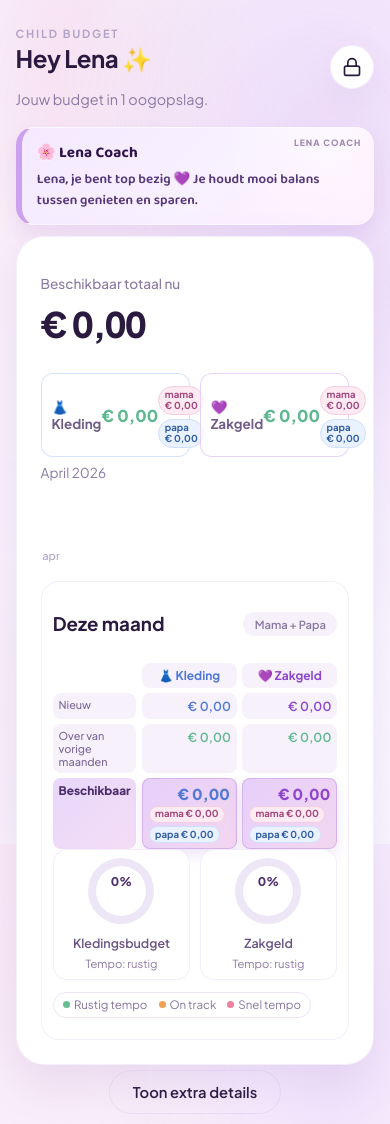
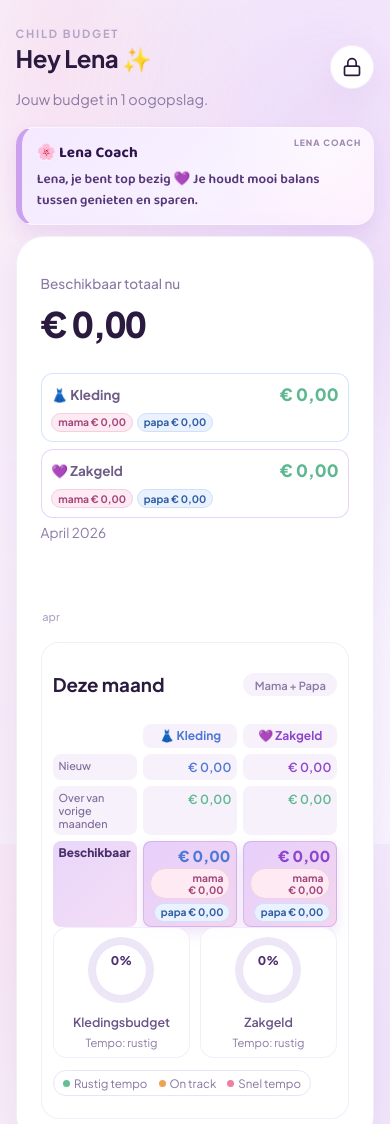
Before and after one commit to yoma/childbudget, a plain HTML site: page index.html in a window 390 px wide. Shown: the top 1124 px of the page. Drawn offline with nearby package versions, Linux system fonts and the light colour scheme.

Commit message:
Add files via upload

```diff
--- a/assets/css/styles.css
+++ b/assets/css/styles.css
@@ -206,9 +206,10 @@ body {
   padding: 0.62rem 0.72rem;
   background: rgba(255, 255, 255, 0.72);
   border: 1px solid var(--card-border);
-  display: flex;
-  justify-content: space-between;
+  display: grid;
+  grid-template-columns: 1fr auto;
   align-items: center;
+  gap: 0.28rem 0.45rem;
   font-size: 0.9rem;
   font-weight: 700;
   color: #6f5d88;
@@ -244,6 +245,7 @@ body {
   display: flex;
   gap: 0.28rem;
   flex-wrap: wrap;
+  grid-column: 1 / -1;
 }
 
 .balance-chart {
@@ -383,8 +385,27 @@ body {
 }
 
 @media (max-width: 640px) {
+  .top-availability-breakdown {
+    grid-template-columns: 1fr;
+    gap: 0.48rem;
+  }
+
+  .top-availability-pill {
+    grid-template-columns: 1fr auto;
+    padding: 0.56rem 0.6rem;
+  }
+
+  .top-availability-pill strong {
+    font-size: 1.06rem;
+  }
+
+  .top-availability-split {
+    gap: 0.22rem;
+  }
+
   .overview-matrix {
-    grid-template-columns: 0.8fr 1fr 1fr;
+    grid-template-columns: 0.9fr 1fr 1fr;
+    gap: 0.38rem;
   }
 
   .overview-matrix-head,
@@ -407,12 +428,14 @@ body {
   }
 
   .overview-split-mini {
-    gap: 0.2rem;
+    gap: 0.22rem;
+    display: grid;
+    justify-items: end;
   }
 
   .parent-mini-pill {
-    font-size: 0.6rem;
-    padding: 0.11rem 0.34rem;
+    font-size: 0.64rem;
+    padding: 0.14rem 0.38rem;
   }
 }
 
@@ -1416,6 +1439,13 @@ label > span {
   margin: 0;
 }
 
+.admin-build-meta {
+  margin-top: 0.24rem;
+  font-size: 0.78rem;
+  color: #6a4f89;
+  font-weight: 600;
+}
+
 #cloudSyncStatus {
   margin-top: 0.22rem;
   font-size: 0.78rem;
```
Also changed, not shown: admin/super-admin.html (+2 -2 lines).
